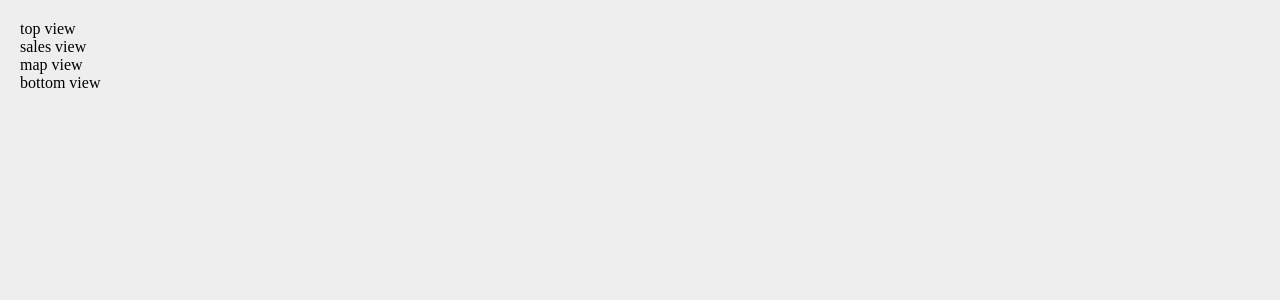
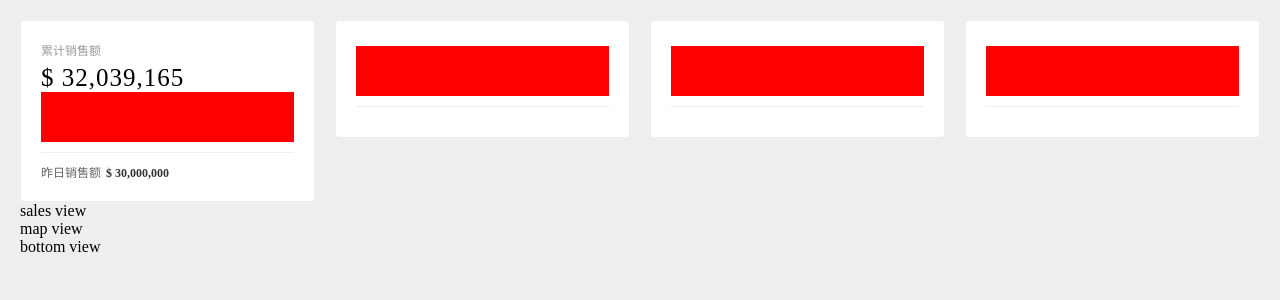
Before and after one commit to liujiandong0326/datav-report, a Vue app: page /#/ in a window 1280 px wide. Shown: the top 300 px of the page. Built offline with nearby package versions, Linux system fonts and the light colour scheme.

Commit message:
feat: 通用组件封装

```diff
--- a/package.json
+++ b/package.json
@@ -23,7 +23,7 @@
     "@vue/cli-service": "~5.0.0",
     "babel-plugin-component": "^1.1.1",
     "eslint": "^7.32.0",
-    "eslint-config-prettier": "^8.3.0",
+    "eslint-config-prettier": "^8.5.0",
     "eslint-plugin-prettier": "^4.0.0",
     "eslint-plugin-vue": "^8.0.3",
     "lint-staged": "^11.1.2",
--- /dev/null
+++ b/src/components/CommonCard/index.vue
@@ -0,0 +1,50 @@
+<template>
+  <div class="common-card">
+    <div class="title">{{ title }}</div>
+    <div class="value">{{ value }}</div>
+    <div class="chart">
+      <slot></slot>
+    </div>
+    <div class="line" />
+    <div class="total">
+      <slot name="footer"></slot>
+    </div>
+  </div>
+</template>
+
+<script>
+export default {
+  props: {
+    title: String,
+    value: String,
+  },
+}
+</script>
+
+<style scoped lang="scss">
+.title {
+  font-size: 12px;
+  color: #999;
+}
+
+.value {
+  font-size: 25px;
+  color: #000;
+  margin-top: 5px;
+  letter-spacing: 1px;
+}
+
+.chart {
+  height: 50px;
+  background: red;
+}
+.line {
+  margin: 10px 0;
+  border-top: 1px solid #eee;
+}
+
+.total {
+  font-size: 12px;
+  color: #666;
+}
+</style>
--- /dev/null
+++ b/src/components/TodayUsers/index.vue
@@ -0,0 +1,13 @@
+<template>
+  <common-card />
+</template>
+
+<script>
+import commonCardMixin from '@/mixins/commonCardMixin'
+
+export default {
+  mixins: [commonCardMixin],
+}
+</script>
+
+<style scoped></style>
--- a/src/components/TopView/index.vue
+++ b/src/components/TopView/index.vue
@@ -1,9 +1,44 @@
 <template>
-  <div>top view</div>
+  <div>
+    <el-row :gutter="20">
+      <el-col :span="6">
+        <el-card shadow="hover">
+          <total-sales />
+        </el-card>
+      </el-col>
+      <el-col :span="6">
+        <el-card shadow="hover">
+          <total-orders />
+        </el-card>
+      </el-col>
+      <el-col :span="6">
+        <el-card shadow="hover">
+          <today-users />
+        </el-card>
+      </el-col>
+      <el-col :span="6">
+        <el-card shadow="hover">
+          <total-users />
+        </el-card>
+      </el-col>
+    </el-row>
+  </div>
 </template>
 
 <script>
-export default {};
+import TotalSales from '../TotalSales'
+import TotalUsers from '../TotalUsers'
+import TodayUsers from '../TodayUsers'
+import TotalOrders from '../TotalOrders'
+
+export default {
+  components: {
+    TotalSales,
+    TotalUsers,
+    TodayUsers,
+    TotalOrders,
+  },
+}
 </script>
 
 <style scoped></style>
--- /dev/null
+++ b/src/components/TotalOrders/index.vue
@@ -0,0 +1,13 @@
+<template>
+  <common-card />
+</template>
+
+<script>
+import commonCardMixin from '@/mixins/commonCardMixin'
+
+export default {
+  mixins: [commonCardMixin],
+}
+</script>
+
+<style scoped></style>
--- /dev/null
+++ b/src/components/TotalSales/index.vue
@@ -0,0 +1,24 @@
+<template>
+  <common-card title="累计销售额" value="$ 32,039,165">
+    <template v-slot:footer>
+      <span>昨日销售额</span>
+      <span class="money">$ 30,000,000</span>
+    </template>
+  </common-card>
+</template>
+
+<script>
+import commonCardMixin from '@/mixins/commonCardMixin'
+
+export default {
+  mixins: [commonCardMixin],
+}
+</script>
+
+<style scoped lang="scss">
+.money {
+  margin-left: 5px;
+  color: #333;
+  font-weight: 700;
+}
+</style>
--- /dev/null
+++ b/src/components/TotalUsers/index.vue
@@ -0,0 +1,13 @@
+<template>
+  <common-card />
+</template>
+
+<script>
+import commonCardMixin from '@/mixins/commonCardMixin'
+
+export default {
+  mixins: [commonCardMixin],
+}
+</script>
+
+<style scoped></style>
--- a/src/main.js
+++ b/src/main.js
@@ -2,7 +2,7 @@
 import App from "./App.vue";
 import router from "./router";
 import "./plugins/element.js";
-import Echarts from "echarts";
+import * as Echarts from "echarts";
 
 Vue.config.productionTip = false;
 Vue.prototype.$echarts = Echarts;
--- /dev/null
+++ b/src/mixins/commonCardMixin.js
@@ -0,0 +1,7 @@
+import CommonCard from '@/components/CommonCard'
+
+export default {
+  components: {
+    CommonCard,
+  },
+}
--- a/src/plugins/element.js
+++ b/src/plugins/element.js
@@ -1,4 +1,6 @@
 import Vue from "vue";
-import { Button } from "element-ui";
+import { Card, Row, Col } from "element-ui";
 
-Vue.use(Button);
+Vue.use(Card);
+Vue.use(Row);
+Vue.use(Col);
```
Also changed, not shown: prettier.config.js (added, +11 -0 lines), .eslintrc.js, 1 other file (tests, documents, lock files or other folders).
